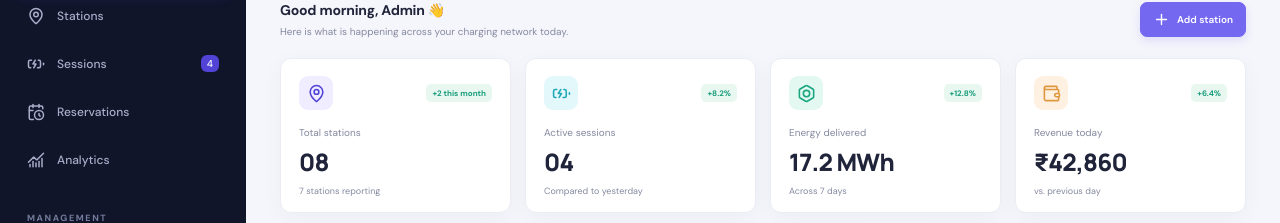
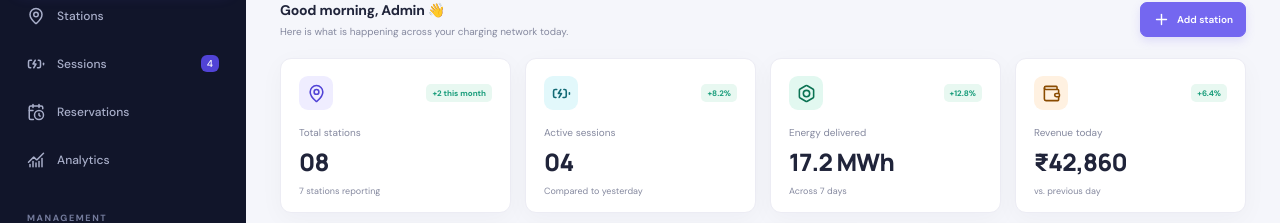
Before and after one commit to shrivarsah/EV-CHARGING-MANAGEMENT-PROJECT, a React (Vite) app: page / in a window 1280 px wide. Shown: the part 174-397 px from the top of the page. Built offline with nearby package versions, Linux system fonts and the light colour scheme.

Commit message:
Improve metric icon contrast

```diff
--- a/src/styles.css
+++ b/src/styles.css
@@ -104,9 +104,9 @@ kbd { border: 1px solid var(--border); border-radius: 4px; padding: 2px 4px; col
 .metric-top { display: flex; justify-content: space-between; align-items: center; }
 .metric-icon, .analytics-tile-icon { width: 34px; height: 34px; display: grid; place-items: center; border-radius: 9px; }
 .metric-icon.violet, .analytics-tile-icon.violet { background: #efedff; color: #5143d6; }
-.metric-icon.cyan { background: #e2f8fb; color: #21a8b7; }
-.metric-icon.green, .analytics-tile-icon.green { background: #e2f8f0; color: #1aa681; }
-.metric-icon.orange, .analytics-tile-icon.orange { background: #fff1e1; color: #df973e; }
+.metric-icon.cyan { background: #e2f8fb; color: #126a75; }
+.metric-icon.green, .analytics-tile-icon.green { background: #e2f8f0; color: #0b7353; }
+.metric-icon.orange, .analytics-tile-icon.orange { background: #fff1e1; color: #8a4b00; }
 .metric-change { padding: 4px 6px; border-radius: 5px; color: #199d7b; background: #e8f8f1; font-size: 8px; font-weight: 700; }
 .metric-label { color: var(--muted); font-size: 10px; margin: 16px 0 6px; }
 .metric-value { font-family: Manrope, sans-serif; font-size: 24px; font-weight: 800; letter-spacing: -.7px; }
```
